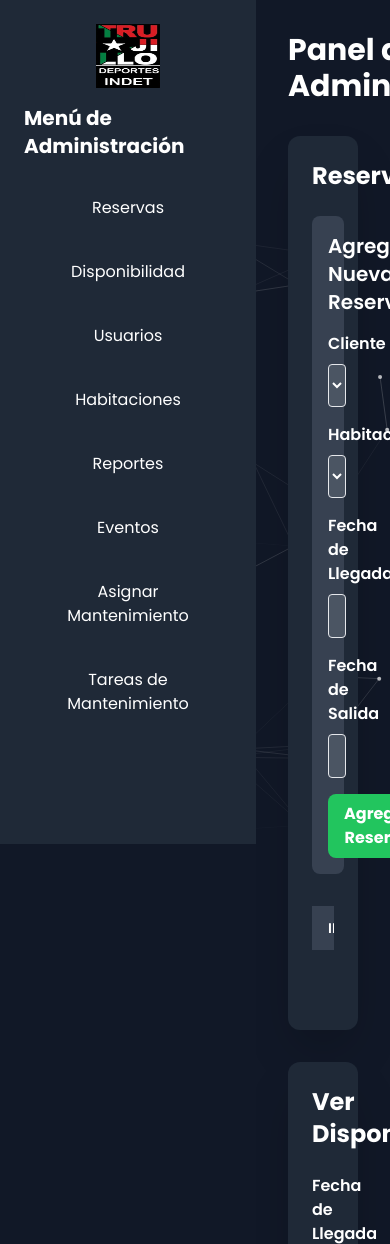
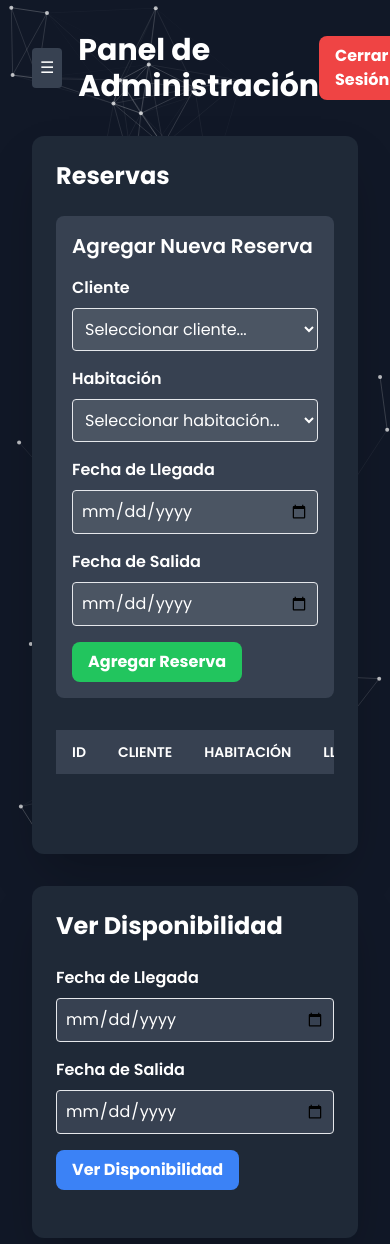
Before and after one commit to Salvaberticci/indet-hotel-web, a PHP site: page /admin.php in a window 390 px wide. Shown: the top 1244 px of the page. Run offline with PHP 8.4, Linux system fonts and the light colour scheme; a user stored in the database is signed in; data comes from the database, SQL or seed files in the repository; some libraries are stand-ins or nearby versions.

Commit message:
Make admin panel responsive with collapsible sidebar for mobile devices

```diff
--- a/admin.php
+++ b/admin.php
@@ -82,7 +82,7 @@ $maintenance_result = $conn->query($maintenance_sql);
 <body class="bg-gray-900 text-white font-poppins">
     <canvas id="networkCanvas"></canvas>
     <div class="flex min-h-screen">
-        <aside class="w-64 bg-gray-800 p-6 overflow-y-auto sticky top-0 h-screen">
+        <aside class="w-64 bg-gray-800 p-6 overflow-y-auto fixed top-0 left-0 h-screen z-50 md:static md:z-auto hidden md:block">
             <img src="images/logo.png" alt="Logo" class="w-16 h-16 mb-4 mx-auto">
             <h2 class="text-xl font-bold mb-6">Menú de Administración</h2>
             <ul class="space-y-4">
@@ -107,7 +107,10 @@ $maintenance_result = $conn->query($maintenance_sql);
             }
             ?>
             <div class="flex justify-between items-center mb-8">
-                <h1 class="text-3xl font-bold"><?php echo $is_admin ? 'Panel de Administración' : 'Panel de Mantenimiento'; ?></h1>
+                <div class="flex items-center">
+                    <button class="md:hidden bg-gray-700 text-white p-2 rounded mr-4" onclick="toggleSidebar()">☰</button>
+                    <h1 class="text-3xl font-bold"><?php echo $is_admin ? 'Panel de Administración' : 'Panel de Mantenimiento'; ?></h1>
+                </div>
                 <a href="php/logout.php" class="bg-red-500 hover:bg-red-600 text-white font-bold py-2 px-4 rounded-lg transition-transform hover:scale-105">Cerrar Sesión</a>
             </div>
 
@@ -878,6 +881,11 @@ $maintenance_result = $conn->query($maintenance_sql);
             document.getElementById('flashModal').classList.add('hidden');
         }
 
+        function toggleSidebar() {
+            const aside = document.querySelector('aside');
+            aside.classList.toggle('hidden');
+        }
+
         // Auto-close flash modal after 2 seconds
         if (document.getElementById('flashModal') && !document.getElementById('flashModal').classList.contains('hidden')) {
             setTimeout(() => {
```
